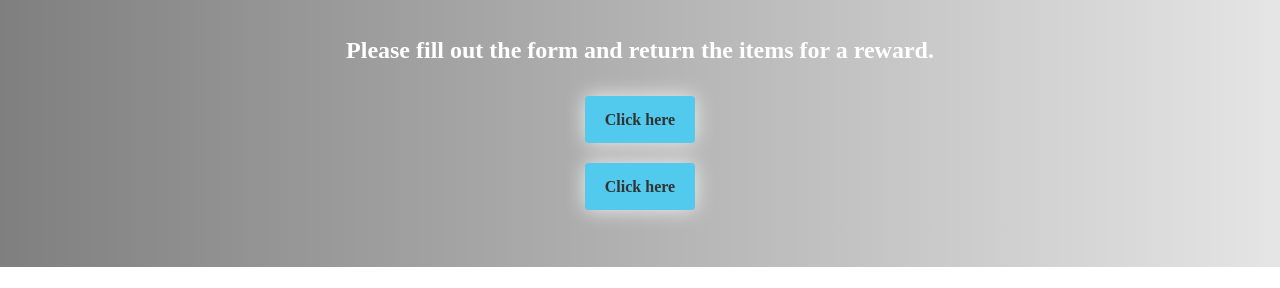
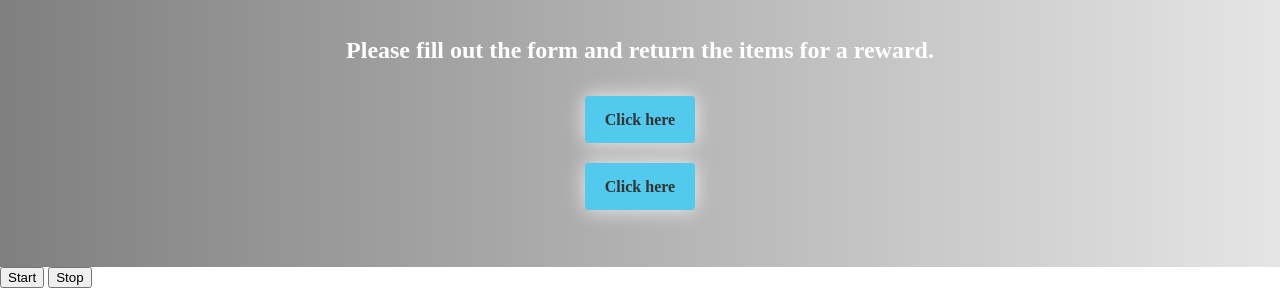
Before and after one commit to archmail/archmail.github.io, a plain HTML site: page lost-and-found.html in a window 1280 px wide. Shown: the part 533-821 px from the top of the page. Before the commit the page ends 800 px from the top, so only its background shows below. Drawn offline with Linux system fonts and the light colour scheme.

Commit message:
Update lost-and-found.html

```diff
--- a/lost-and-found.html
+++ b/lost-and-found.html
@@ -66,6 +66,11 @@
     <p><a href="https://google.com">Click here</a></p>
         <p><a href="https://google.com">Click here</a></p>
   </div>
+  <div class="btn-group">
+   <button id="slide_start_button" value="Start">Start</button>
+   <button id="slide_stop_button" value="Stop">Stop</button>
+</div>
+
 
 </body>
 
```
